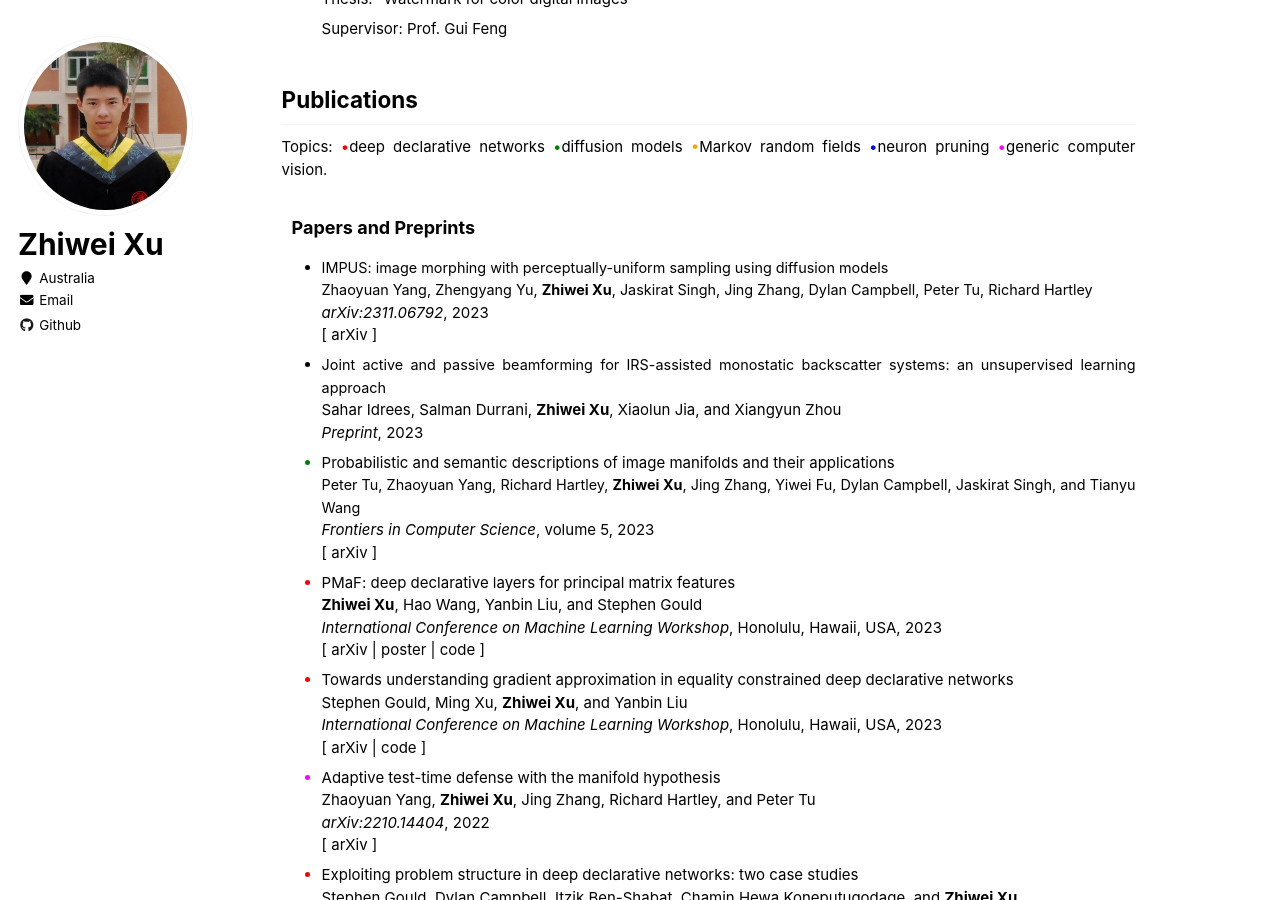
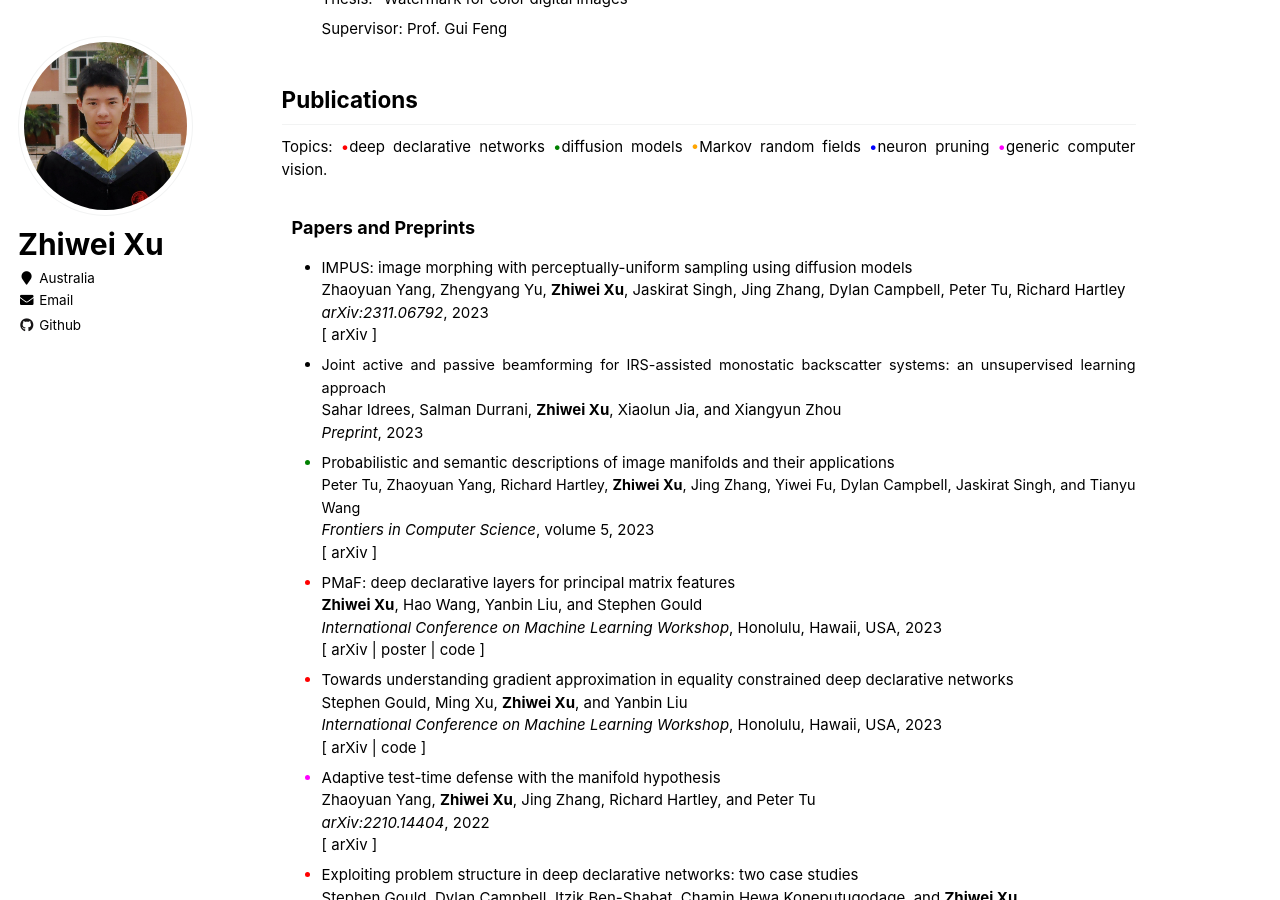
Before and after one commit to zwxu064/zwxu064.github.io, a Jekyll site: the page built from _pages/about.html, in a window 1280 px wide and 900 px high, scrolled down 800 px. Built offline with Jekyll 4.4.1, drawn with Linux system fonts in a browser that asks for light colours.

Commit message:
Update about.html

```diff
--- a/_pages/about.html
+++ b/_pages/about.html
@@ -57,8 +57,8 @@
   <h3 class="tab">Papers and Preprints</h3>
   <ul>
 
-  <li><div><span style="font-size:0.96em">IMPUS: image morphing with perceptually-uniform sampling using diffusion models</span></div>
-      <div><span style="color:black;font-size:0.96em">Zhaoyuan Yang, Zhengyang Yu, <strong>Zhiwei Xu</strong>, Jaskirat Singh, Jing Zhang, Dylan Campbell, Peter Tu, Richard Hartley</span></div>
+  <li><div><span style="font-size:1em">IMPUS: image morphing with perceptually-uniform sampling using diffusion models</span></div>
+      <div><span style="color:black;font-size:1em">Zhaoyuan Yang, Zhengyang Yu, <strong>Zhiwei Xu</strong>, Jaskirat Singh, Jing Zhang, Dylan Campbell, Peter Tu, Richard Hartley</span></div>
       <div><span style="color:black"><i>arXiv:2311.06792</i>, 2023</span></div>
       <div><span style="color:black">[ <a style="color: inherit;" href="https://arxiv.org/abs/2311.06792" target="_blank">arXiv</a> ]</span></div>
   </li>
```
